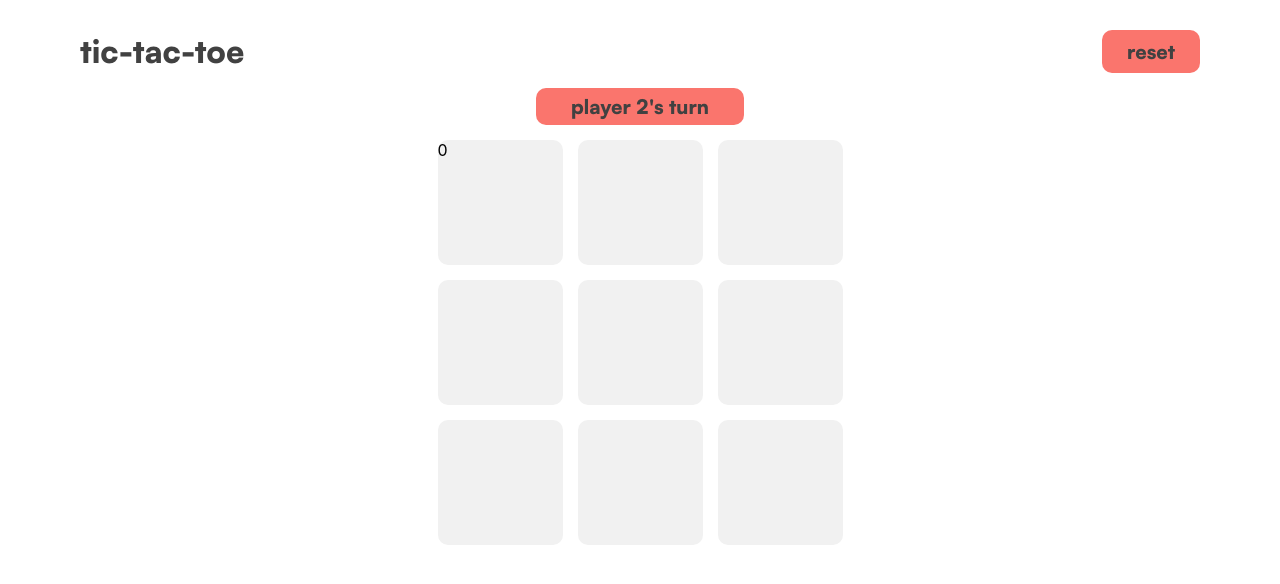
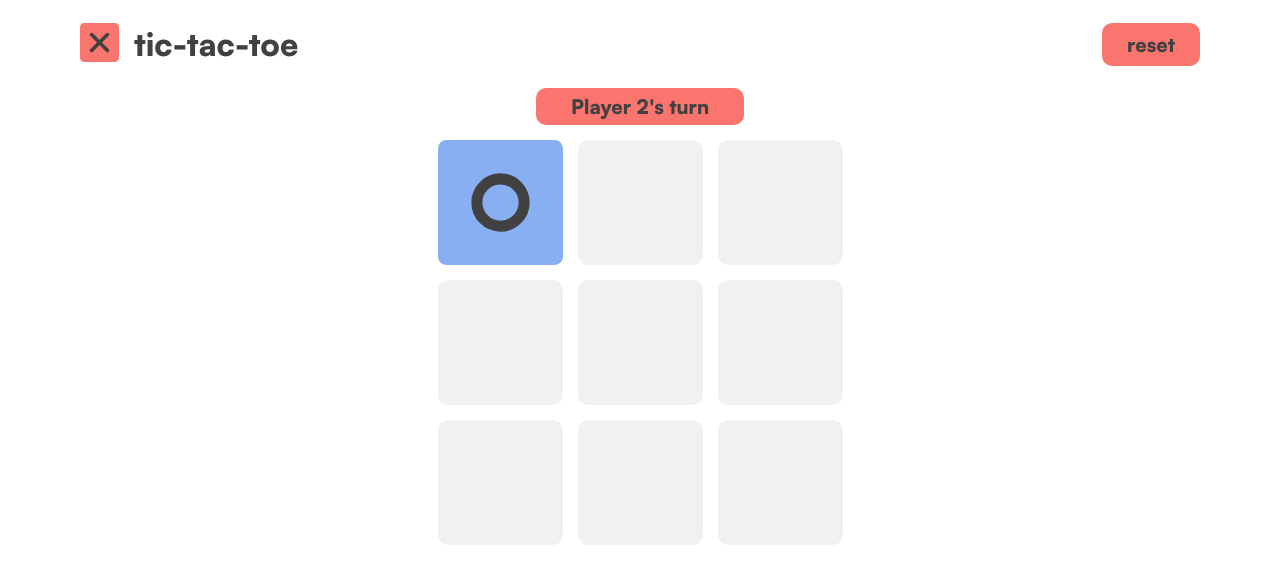
Before and after one commit to Study-Compass/React-Tutorial, a React (Create React App) app: page / in a window 1280 px wide. Both pictures are taken after a click on the element 500 px from the left and 202 px from the top of the page. Shown: the top 584 px of the page. Built offline with nearby package versions, Linux system fonts and the light colour scheme.

Commit message:
Finished the computer tic tac toe game and the reset button, also added the circle icon

```diff
--- a/src/App.js
+++ b/src/App.js
@@ -1,12 +1,15 @@
+import React, {useState} from 'react';
 import './App.css';
 import Header from "./components/Header/Header"
 import './assets/fonts.css'
 import Board from './components/Board/Board';
+
 function App() {
+  const [reset, setReset] = useState(false);
   return (
     <div className="App">
-        <Header />
-        <Board />
+        <Header setReset={setReset}/>
+        <Board reset={reset}setReset={setReset} />
     </div>
   );
 }
--- a/src/components/Board/Board.jsx
+++ b/src/components/Board/Board.jsx
@@ -1,12 +1,17 @@
 import React, {useEffect, useState}from "react";
 import "./Board.css";
 import Tile from "./Tile/Tile";
-function Board(){
+import Header from "../Header/Header";
+
+function Board({reset, setReset}){
 
     const [board, setBoard] = useState([[null, null, null],[null, null, null],[null, null, null]])
     const [player,setPlayer] = useState(0);
+    const [winner, setWinner] = useState(null);
+    const [isDraw, setIsDraw] = useState(false); // Track if the game is a draw
 
     const changeBoard = (row, col, value) => {
+        if (winner || isDraw || board[row][col] !== null) return; // Do nothing if game over or tile is already filled
         //changes board[row][col] to value
         //make a copy of board
         //setBoard(copy)
@@ -14,22 +19,80 @@ function Board(){
         const copy = [...board];
         copy[row][col] = value;
         setBoard(copy);
-        setPlayer(player === 0 ? 1 : 0);
+        if (checkWin(copy, value)) {
+            setWinner(player); // Set the current player as the winner
+          } else if (checkDraw(copy)) {
+            setIsDraw(true); // Declare a draw if the board is full with no winner
+          } else {
+            // Switch player only if no one has won yet and no draw
+            setPlayer(player === 0 ? 1 : 0);
+          }
     }
     //If value = null, then empty
     //If value = 0, then 0
     //If value = 1, then x
+    const checkWin = (board, value) => {
+        return checkRows(board, value) || checkCols(board, value) || checkDiagonals(board, value);
+    };
 
+      const checkRows = (board, value) => {
+        return board.some(row => row.every(cell => cell === value));
+    };
+
+      const checkCols = (board, value) => {
+        for (let col = 0; col < 3; col++) {
+          if (board[0][col] === value && board[1][col] === value && board[2][col] === value) {
+            return true;
+          }
+        }
+        return false;
+    };
+    const checkDiagonals = (board, value) => {
+        // Check the two diagonals
+        return (
+          (board[0][0] === value && board[1][1] === value && board[2][2] === value) ||
+          (board[0][2] === value && board[1][1] === value && board[2][0] === value)
+        );
+    };
+    const checkDraw = (board) => {
+        return board.every(row => row.every(cell => cell !== null));
+      };
+
+    function resetGame (){
+        setBoard([[null, null, null], [null, null, null], [null, null, null]]);
+        setPlayer(0);
+        setWinner(null);
+        setIsDraw(false)
+      };
+
+
+      useEffect(()=>{
+        if(reset){
+          resetGame();
+          setReset(false);
+        }
+      },[reset]);
+
+    const currentPlayer = winner !== null ? winner : player;
     return(
+        <div className="game">
+        {/* <Header resetGame={resetGame} /> */}
         <div className="board">
-            <div className={`player ${player === 0 ? "" : "player2"}`}><h1>player {player+1}'s turn</h1></div>
+            <div className={`player ${currentPlayer === 0 ? "" : "player2"}`}>
+            {winner !== null ? (
+          <h1>Player {winner + 1} wins!</h1>
+        ) : isDraw ? (
+          <h1>It's a draw!</h1>
+        ) : (
+          <h1>Player {player + 1}'s turn</h1>
+        )}</div>
             {
                 board.map((row, index)=>{
                     return(
                         <div className="board-row" key={`row${index}`}>
                             {
                                 row.map((tile, colIndex)=>{
-                                    return <Tile row={index} col={colIndex} value={board[index][colIndex]} changeBoard={changeBoard} player={player}/>
+                                    return <Tile row={index} col={colIndex} value={board[index][colIndex]} changeBoard={changeBoard} player={player}  disabled={winner !== null}/>
                                 })
                             }
                         </div>
@@ -37,6 +100,7 @@ function Board(){
                 })
             }
         </div>
+        </div>
     )
 
 
--- a/src/components/Board/Tile/Tile.css
+++ b/src/components/Board/Tile/Tile.css
@@ -10,4 +10,9 @@
         height: 125px;
         border-radius: 10px;
     }
+
+    .logo{
+        width: 125px;
+        height: 125px;
+    }
 }
--- a/src/components/Board/Tile/Tile.jsx
+++ b/src/components/Board/Tile/Tile.jsx
@@ -1,10 +1,11 @@
 import React from "react";
 import "./Tile.css";
-//import Logo from '../../assets/icons/cross.svg';
+import Logo from '../../../assets/icons/cross.svg';
+import circle from '../../../assets/icons/circle.svg';
 
-function Tile({row, col, value, changeBoard, player}){
+function Tile({row, col, value, changeBoard, player, disabled}){
     function handleClick(){
-        if (value === null){
+        if (!disabled &&value === null){
             if (player === 0){
                 changeBoard(row,col,0);
             }
@@ -16,7 +17,7 @@ function Tile({row, col, value, changeBoard, player}){
     }
     return(
         <div className="tile" onClick={handleClick}>
-            {value && value === 1 ? "X" : value === 0 ? "0" : ''}
+            {value && value === 1 ? <img src={Logo} alt="" className= "logo"/> : value === 0 ? <img src={circle} alt="" className= "logo"/> : ''}
         </div>
     )
 }
--- a/src/components/Header/Header.css
+++ b/src/components/Header/Header.css
@@ -1,13 +1,22 @@
 .header{
 
     display: flex;
+    flex-direction: row;
     justify-content: space-between;
+    align-items: center;
     width: 100%;
     height: 88px;
-    padding: 30px 80px;
+    padding: 0px 80px;
     box-sizing: border-box;
-    h1{
+    .left{
         margin: 0;
+        display: flex;
+        gap: 15px;
+
+        .logo{
+            height: 39px;
+            width: 39px;
+        }
     }
 
     button{
@@ -22,4 +31,6 @@
             margin: 0;
         }
     }
+
+
 }
--- a/src/components/Header/Header.jsx
+++ b/src/components/Header/Header.jsx
@@ -1,11 +1,18 @@
 import React from "react";
 import './Header.css';
+import Logo from '../../assets/icons/cross.svg';
 
-const Header = () => {
+
+const Header = ({ setReset }) => {
+
     return(
         <header className='header'>
+            <div className="left">
+            <img src={Logo} alt="" className= "logo"/>
             <h1>tic-tac-toe</h1>
-            <button><h2>reset</h2></button>
+            </div>
+
+            <button onClick={()=>{setReset(true)}}><h2>reset</h2></button>
         </header>
     );
 
```
Also changed, not shown: src/assets/icons/circle.svg (added).
